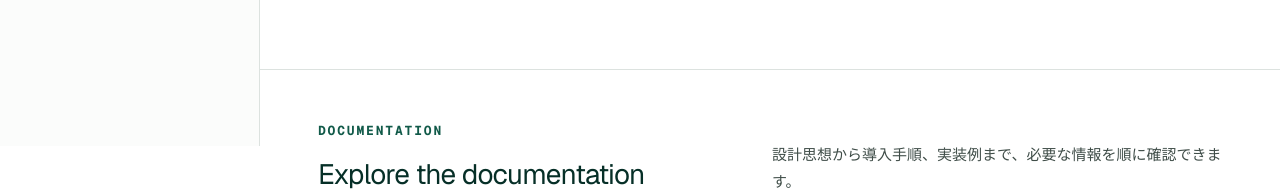
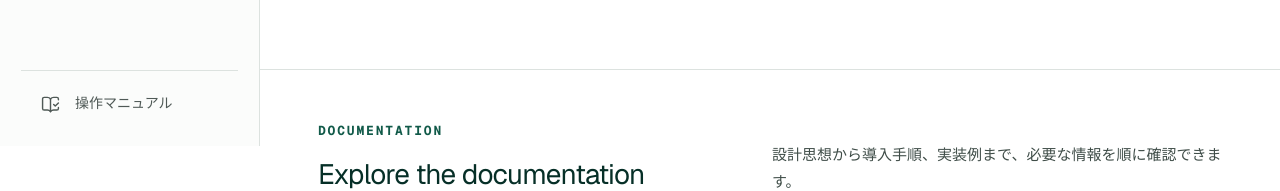
Before and after one commit to clavisflow/SyncCoordinator-Site, a Next.js app: page / in a window 1280 px wide. Shown: the part 654-845 px from the top of the page. Built offline with nearby package versions, Linux system fonts and the light colour scheme; no server answers.

Commit message:
Add latest release manual link

```diff
--- a/app/docs-shell.tsx
+++ b/app/docs-shell.tsx
@@ -3,6 +3,7 @@ import { getDocumentationSections } from "./documentation-sections";
 import { DocsSearch } from "./docs-search";
 import { localizedPath, sitePath, type SiteLocale } from "./i18n";
 import { MobileNavigation } from "./mobile-navigation";
+import { ProductManualLink } from "./product-manual-link";
 import { ProductVersion } from "./product-version";
 
 export { documentationSections } from "./documentation-sections";
@@ -76,6 +77,7 @@ export function DocsShell({
             );
           })}
         </nav>
+        <ProductManualLink locale={locale} />
       </aside>
 
       <main className="mainContent">
--- a/app/globals.css
+++ b/app/globals.css
@@ -316,6 +316,24 @@ button, input { font: inherit; }
 }
 
 .navIcon { width: 23px; height: 23px; }
+
+.productManualLink {
+  min-height: 50px;
+  display: flex;
+  align-items: center;
+  gap: 15px;
+  padding: 17px 20px 0;
+  color: #4f5956;
+  font-size: 14px;
+  border-top: 1px solid var(--line);
+}
+
+.productManualLink:hover,
+.productManualLink:focus-visible {
+  color: var(--green-900);
+}
+
+.productManualLink .lucide { width: 19px; height: 19px; }
 
 .mainContent {
   margin-left: 260px;
--- /dev/null
+++ b/app/product-manual-link.tsx
@@ -0,0 +1,24 @@
+"use client";
+
+import { BookOpenCheck } from "lucide-react";
+import type { SiteLocale } from "./i18n";
+import { useLatestReleaseTag } from "./product-version";
+
+const repositoryUrl = "https://github.com/clavisflow/SyncCoordinator";
+
+export function ProductManualLink({ locale }: { locale: SiteLocale }) {
+  const latestReleaseTag = useLatestReleaseTag();
+  const sourceRef = latestReleaseTag ?? "master";
+  const href = `${repositoryUrl}/blob/${encodeURIComponent(sourceRef)}/docs/user-guide.md`;
+  const title = locale === "ja" ? "操作マニュアル" : "User Guide";
+  const ariaLabel = latestReleaseTag
+    ? `${title}（${latestReleaseTag}）`
+    : `${title}（master）`;
+
+  return (
+    <a className="productManualLink" href={href} aria-label={ariaLabel}>
+      <BookOpenCheck aria-hidden="true" />
+      <span>{title}</span>
+    </a>
+  );
+}
--- a/app/product-version.tsx
+++ b/app/product-version.tsx
@@ -4,20 +4,15 @@ import { useEffect, useState } from "react";
 import type { SiteLocale } from "./i18n";
 
 const latestReleaseEndpoint = "https://api.github.com/repos/clavisflow/SyncCoordinator/releases/latest";
+let latestReleaseRequest: Promise<string | null> | null = null;
 
-export function ProductVersion({ locale }: { locale: SiteLocale }) {
-  const [version, setVersion] = useState<string | null>(null);
-
-  useEffect(() => {
-    const controller = new AbortController();
-
-    async function loadLatestVersion() {
-      try {
-        const response = await fetch(latestReleaseEndpoint, {
-          headers: { Accept: "application/vnd.github+json" },
-          signal: controller.signal,
-        });
-        if (!response.ok) return;
+function requestLatestReleaseTag() {
+  if (!latestReleaseRequest) {
+    latestReleaseRequest = fetch(latestReleaseEndpoint, {
+      headers: { Accept: "application/vnd.github+json" },
+    })
+      .then(async (response) => {
+        if (!response.ok) return null;
 
         const release: unknown = await response.json();
         if (
@@ -27,16 +22,36 @@ export function ProductVersion({ locale }: { locale: SiteLocale }) {
           typeof release.tag_name === "string" &&
           release.tag_name.trim()
         ) {
-          setVersion(release.tag_name.trim());
+          return release.tag_name.trim();
         }
-      } catch {
-        // Keep the header uncluttered when the release endpoint is unavailable.
-      }
-    }
 
-    void loadLatestVersion();
-    return () => controller.abort();
+        return null;
+      })
+      .catch(() => null);
+  }
+
+  return latestReleaseRequest;
+}
+
+export function useLatestReleaseTag() {
+  const [version, setVersion] = useState<string | null>(null);
+
+  useEffect(() => {
+    let active = true;
+    void requestLatestReleaseTag().then((tag) => {
+      if (active) setVersion(tag);
+    });
+
+    return () => {
+      active = false;
+    };
   }, []);
+
+  return version;
+}
+
+export function ProductVersion({ locale }: { locale: SiteLocale }) {
+  const version = useLatestReleaseTag();
 
   if (!version) return null;
 
```
